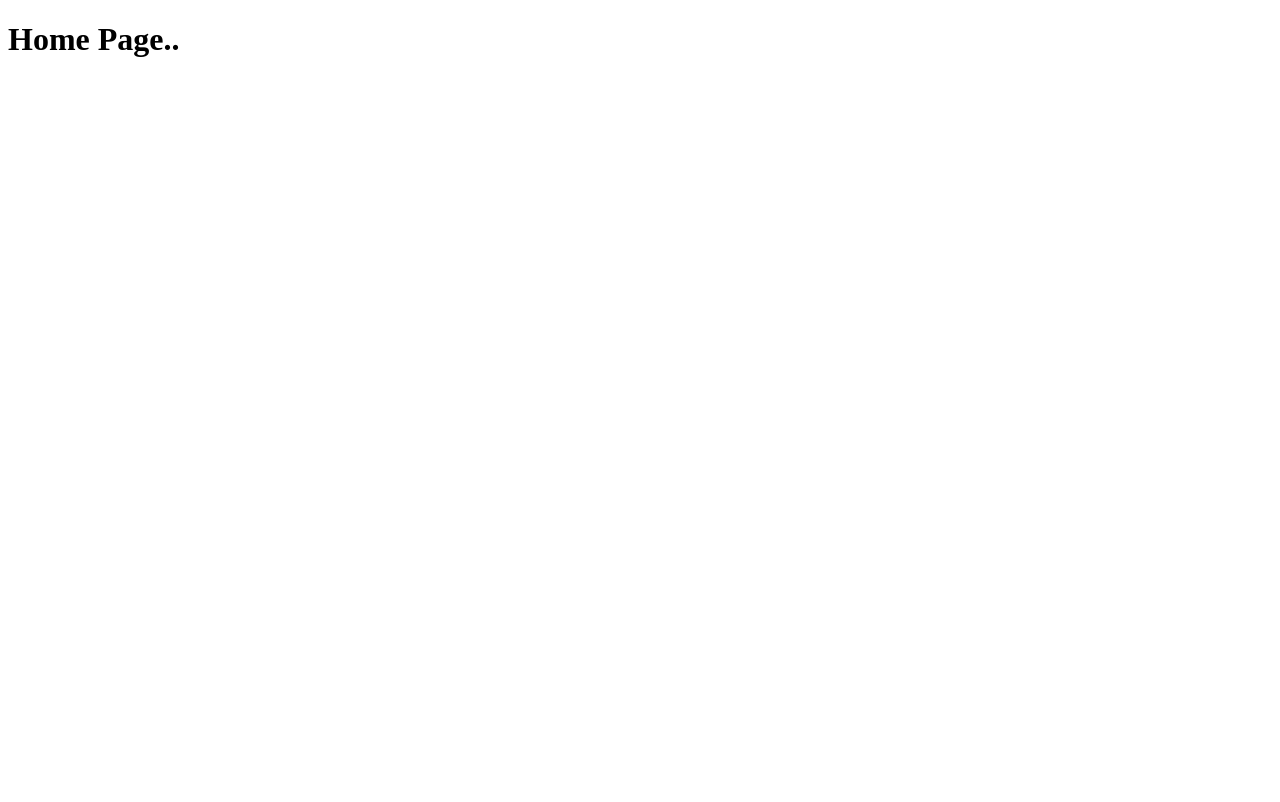
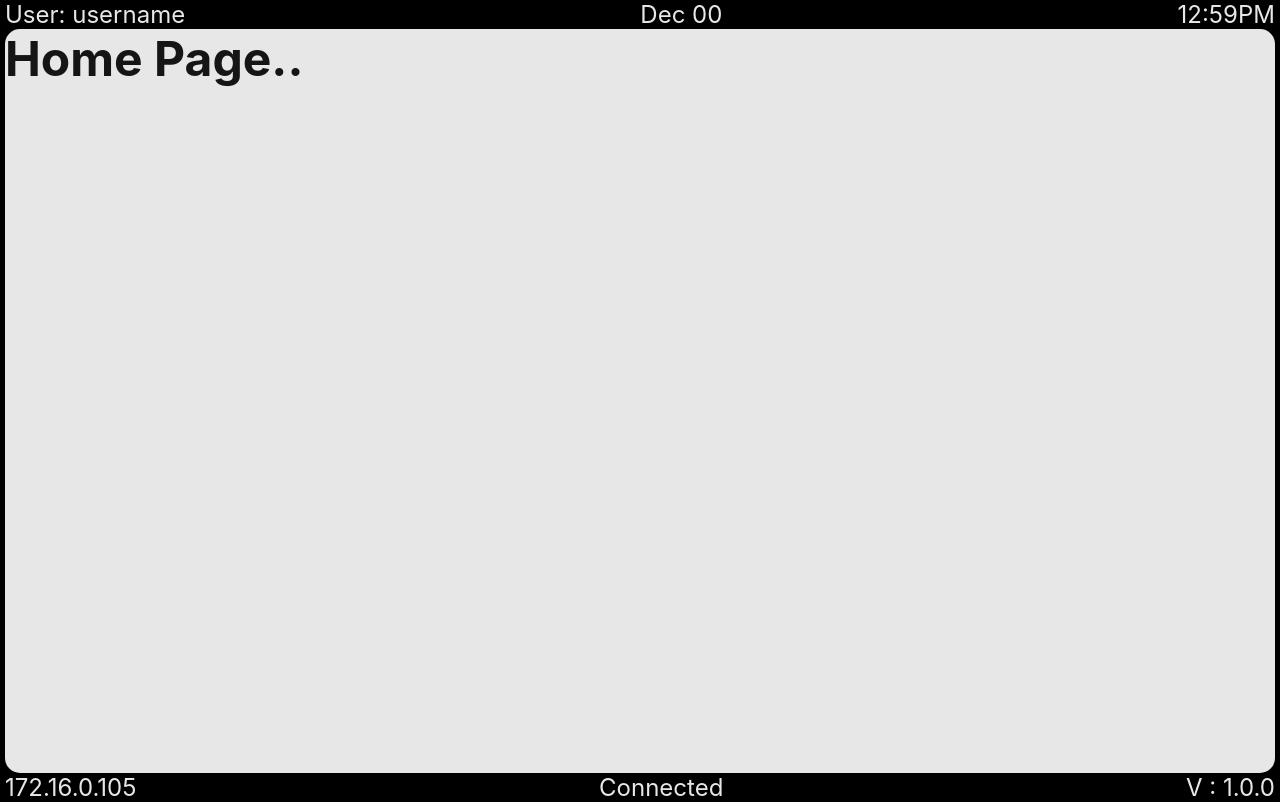
Before and after one commit to Baez2222/TaqueriaPointOfSale, a Flask app: page / in a window 1280 px wide. Before the commit the page is almost empty. Before the commit the page ends 57 px from the top, so only its background shows below. Run offline with Flask 2, Linux system fonts and the light colour scheme.

Commit message:
base html files

```diff
--- /dev/null
+++ b/taqueriaposapp/static/css/style.css
@@ -0,0 +1,37 @@
+*{
+    margin: 0;
+    padding: 0;
+}
+
+body{
+    background-color: black;
+    font-family: -apple-system, BlinkMacSystemFont, 'Segoe UI', Roboto, Oxygen, Ubuntu, Cantarell, 'Open Sans', 'Helvetica Neue', sans-serif;
+    font-size: 1.5rem;
+    color: #161515;
+}
+
+.flex {
+    display: flex;
+}
+
+.justify-between{
+    justify-content: space-between;
+}
+
+.info-bar {
+    display: flex;
+    justify-content: space-between;
+    margin: 0 5px;
+    color: #e7e7e7;
+}
+
+.content{
+    height: calc(100vh - 56px);
+    max-height: calc(100vh - 56px);
+    margin: 0 5px;
+    background-color: #e7e7e7;
+    border-top-left-radius: 15px;
+    border-top-right-radius: 15px;
+    border-bottom-left-radius: 15px;
+    border-bottom-right-radius: 15px;
+}
--- a/taqueriaposapp/templates/layouts/base.html
+++ b/taqueriaposapp/templates/layouts/base.html
@@ -5,12 +5,25 @@
     <meta charset="UTF-8">
     <meta name="viewport" content="width=device-width, initial-scale=1.0">
     <title>{{ title }}</title>
+    <link rel="stylesheet" href="{{url_for('static', filename='css/style.css' )}}">
 </head>
 
 <body>
-    {% block content %}
+    <div class="info-bar">
+        <p>User: username</p>
+        <p>Dec 00</p>
+        <p>12:59PM</p>
+    </div>
+    <div class="content">
+        {% block content %}
 
-    {% endblock %}
+        {% endblock %}
+    </div>
+    <div class="info-bar">
+        <p>172.16.0.105</p>
+        <p>Connected</p>
+        <p>V : 1.0.0</p>
+    </div>
 </body>
 
 </html>
```
Also changed, not shown: 1 other file.
